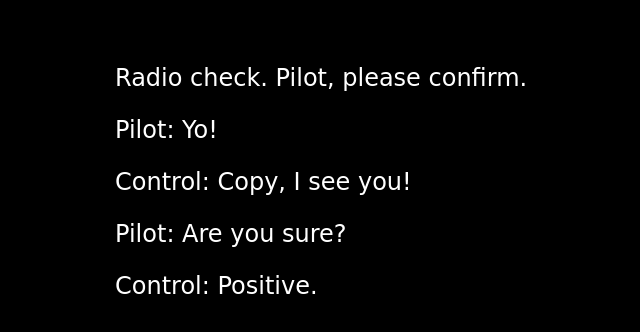
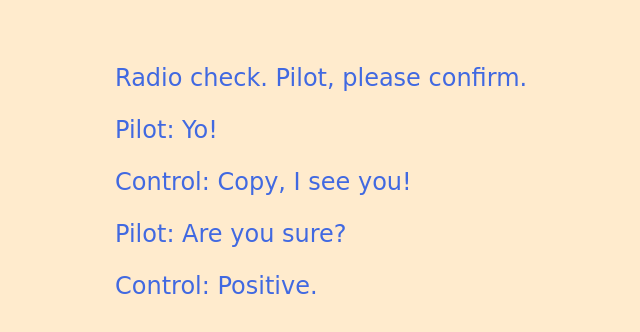
Before and after one commit to mattchernando/repo, a plain HTML site: page index.html in a window 1280 px wide. Shown: the whole page, without its empty margins (141-781 px from the left). Drawn offline with Linux system fonts and the light colour scheme.

Commit message:
horrible backgrounds

```diff
--- a/style.css
+++ b/style.css
@@ -1,6 +1,6 @@
 body {
-    color: white;
-    background-color: black;
+    color: royalblue;
+    background-color: blanchedalmond;
     font-family: 'Sacramento', cursive;
     font-size: 150%;
     margin-top: 5%;
```
